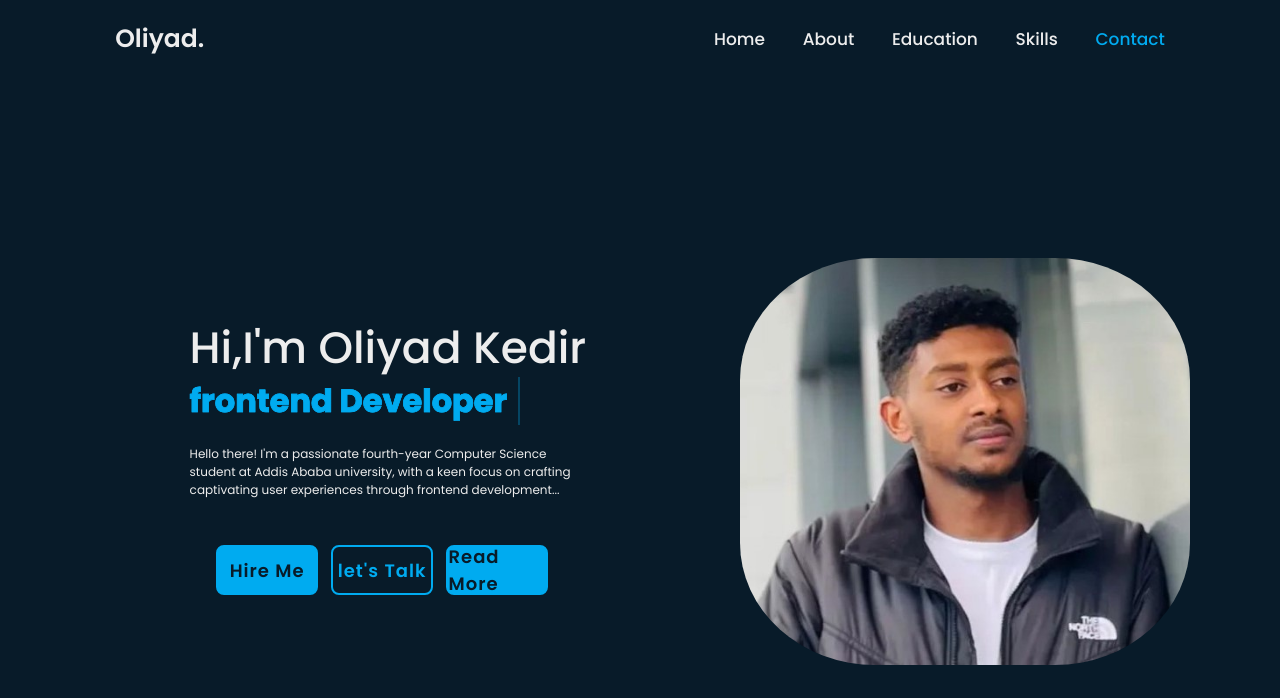
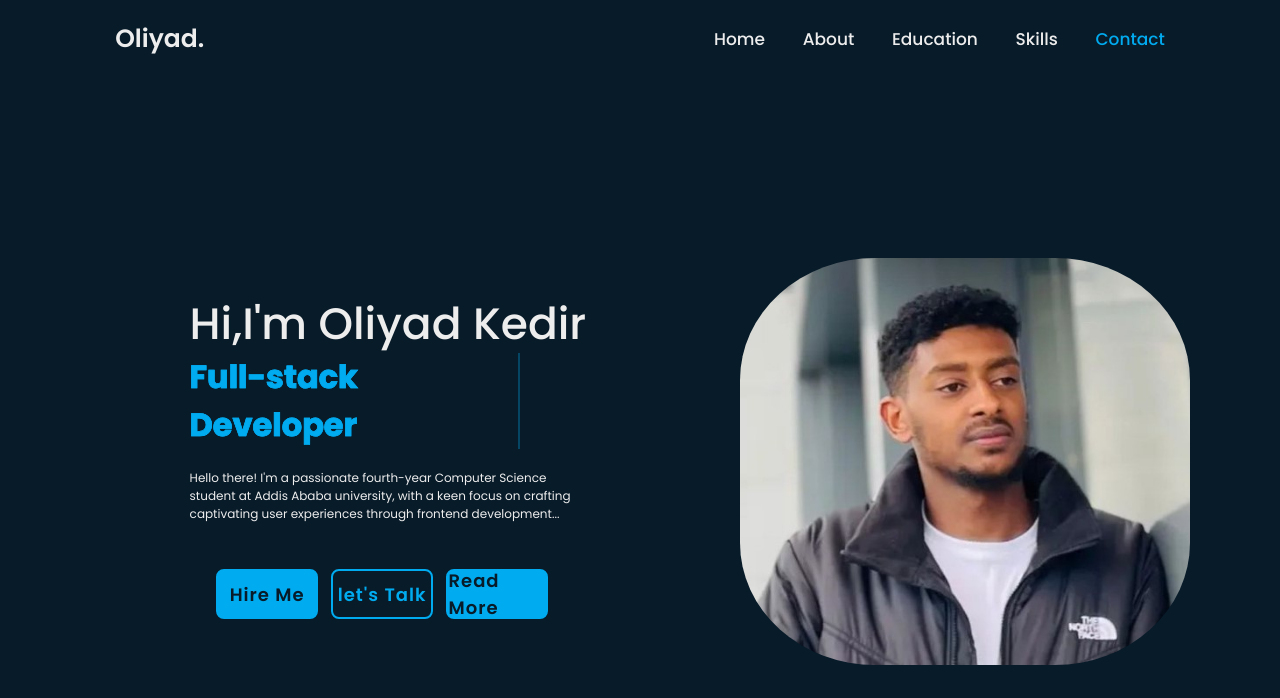
Before and after one commit to oliyadkedir3/PortfolioWebsite, a website: page index.html in a window 1280 px wide. Shown: the top 698 px of the page. Drawn offline with nearby package versions, Linux system fonts and the light colour scheme; a web font is replaced by a local one.

Commit message:
Update index.html

```diff
--- a/index.html
+++ b/index.html
@@ -38,7 +38,7 @@
     <div class="home-conent">
       <h1>Hi,I'm <span>Oliyad Kedir</span></h1>
       <div class="text-animate">
-        <h3>frontend Developer</h3>
+        <h3>Full-stack Developer</h3>
       </div>
       <p>Hello there! I'm a passionate fourth-year Computer Science student at Addis Ababa university, with a keen focus on
         crafting captivating user experiences through frontend development...</p>
```
